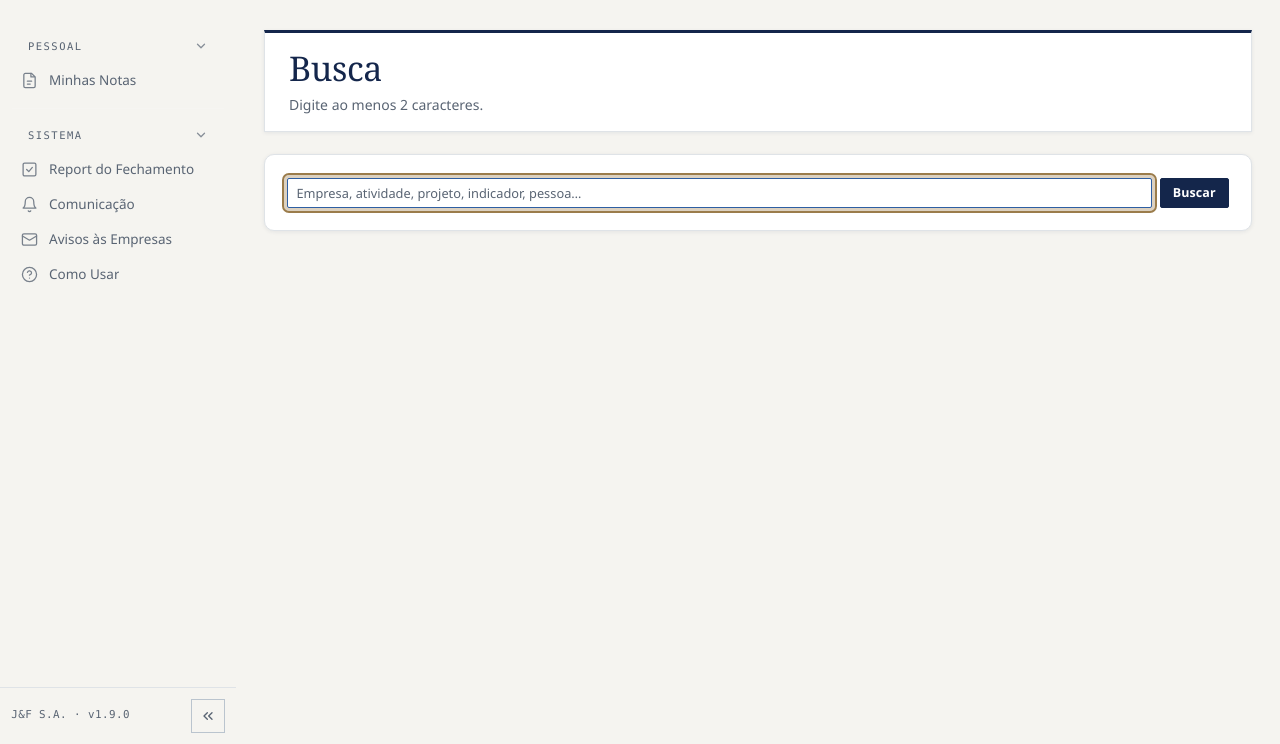
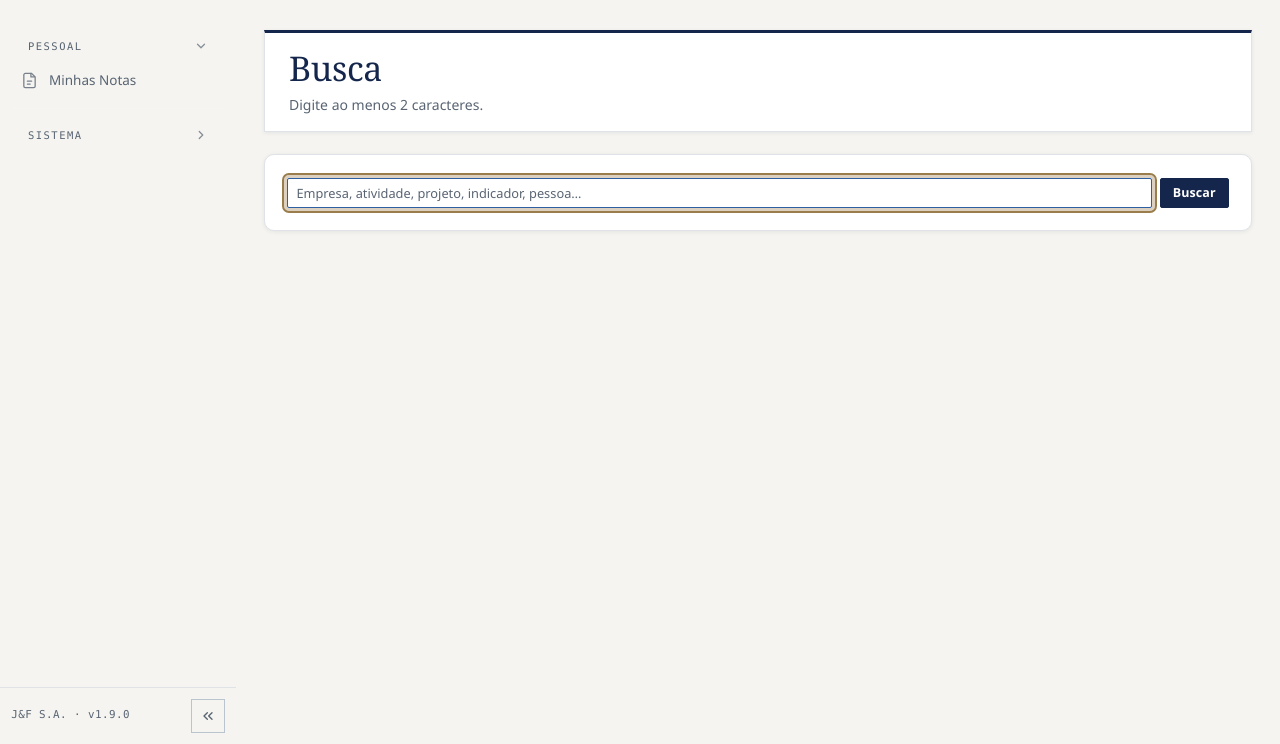
Before and after one commit to fernandoedelson/portalcontroladoria, a Flask app: page /buscar in a window 1280 px wide. Shown: the part 56-800 px from the top of the page. Run offline with Flask 3, Linux system fonts and the light colour scheme; the visitor is signed in with stand-in values (Sample User, id 1); data comes from the database, SQL or seed files in the repository; data that the repository does not hold is empty.

Commit message:
Menu: grupo Sistema nasce fechado (abre sozinho na página dele); remove marca dupla do item ativo
Co-Authored-By: Claude Sonnet 5.5 <noreply@anthropic.com>

```diff
--- a/static/css/pele-portal.css
+++ b/static/css/pele-portal.css
@@ -41,6 +41,7 @@
 .jf-pele .sidebar nav a,.jf-pele .sidebar .sb-link{color:var(--jf-muted);background:transparent;border-radius:0;border-left:0;}
 .jf-pele .sidebar nav a:hover,.jf-pele .sidebar .sb-link:hover{color:var(--jf-navy);background:transparent;}
 .jf-pele .sidebar .sb-link.active{color:var(--jf-navy);font-weight:700;background:transparent;box-shadow:inset -3px 0 0 var(--jf-gold);}
+.jf-pele .sidebar .sb-link.active::before{display:none;}
 .jf-pele .sidebar .sb-brand{border-bottom:0;}
 .jf-pele .sidebar .sb-title b{color:var(--jf-navy);font-stretch:100%;font-weight:400;}
 .jf-pele .sidebar .sb-title small,.jf-pele .sidebar .sb-version{color:var(--jf-muted);}
--- a/templates/base.html
+++ b/templates/base.html
@@ -23,7 +23,7 @@
   <link rel="stylesheet" href="https://fonts.googleapis.com/css2?family=Archivo:wdth,wght@62..125,500..800&family=Public+Sans:ital,wght@0,400..700;1,400&family=IBM+Plex+Mono:wght@400;500;600&display=swap"/>
   <link rel="stylesheet" href="/static/css/razao.css?v=49"/>
   {% if pele %}<link rel="stylesheet" href="/static/css/design-system-pele.css?v=1"/>
-  <link rel="stylesheet" href="/static/css/pele-portal.css?v=1"/>{% endif %}
+  <link rel="stylesheet" href="/static/css/pele-portal.css?v=2"/>{% endif %}
   <script>
   (function(){var s=localStorage.getItem('cp-theme');
    var t=s||((window.matchMedia&&window.matchMedia('(prefers-color-scheme: dark)').matches)?'dark':'light');
@@ -305,8 +305,8 @@
         </div>
       </div>
 
-      <div class="sb-group" data-g="sistema">
-        <button type="button" class="sb-group-head" onclick="toggleGrupo(this)" aria-expanded="true">
+      <div class="sb-group fechado" data-g="sistema">
+        <button type="button" class="sb-group-head" onclick="toggleGrupo(this)" aria-expanded="false">
           <span class="sb-label">Sistema</span>
           <svg class="sb-chev" viewBox="0 0 24 24" fill="none" stroke="currentColor" stroke-width="2.2" stroke-linecap="round" stroke-linejoin="round"><path d="m6 9 6 6 6-6"/></svg>
         </button>
@@ -460,7 +460,7 @@ window.addEventListener('resize', function(){
 });
 
 // ===== Grupos recolhiveis do menu =====
-// Abertos por padrao (poucos itens no menu agora). Clicar no titulo recolhe/expande.
+// Gestão e Pessoal abertos; Sistema nasce fechado (evita rolagem no menu) e abre sozinho se a página atual for dele.
 function toggleGrupo(btn){
   var g=btn.closest('.sb-group');
   var fechado=g.classList.toggle('fechado');
```
